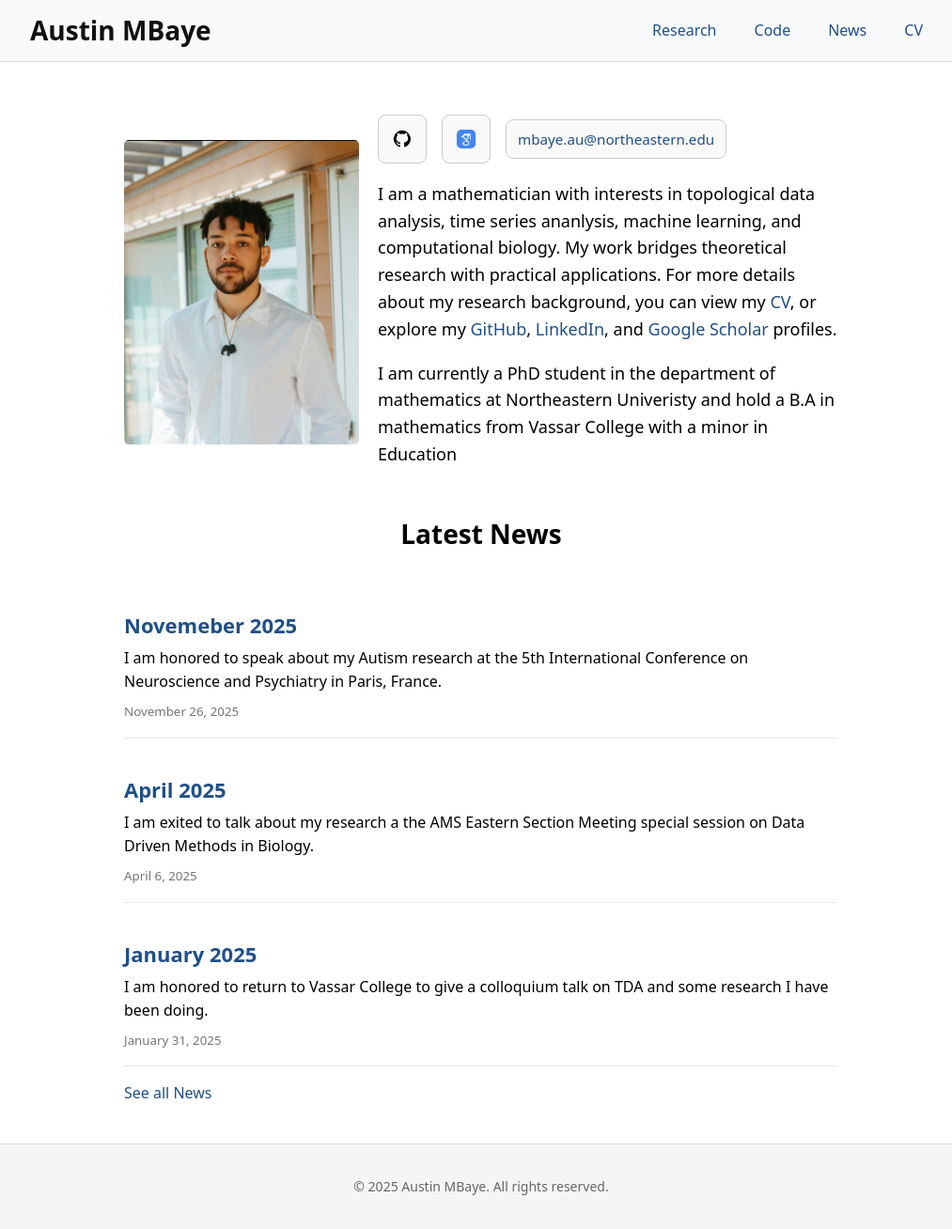
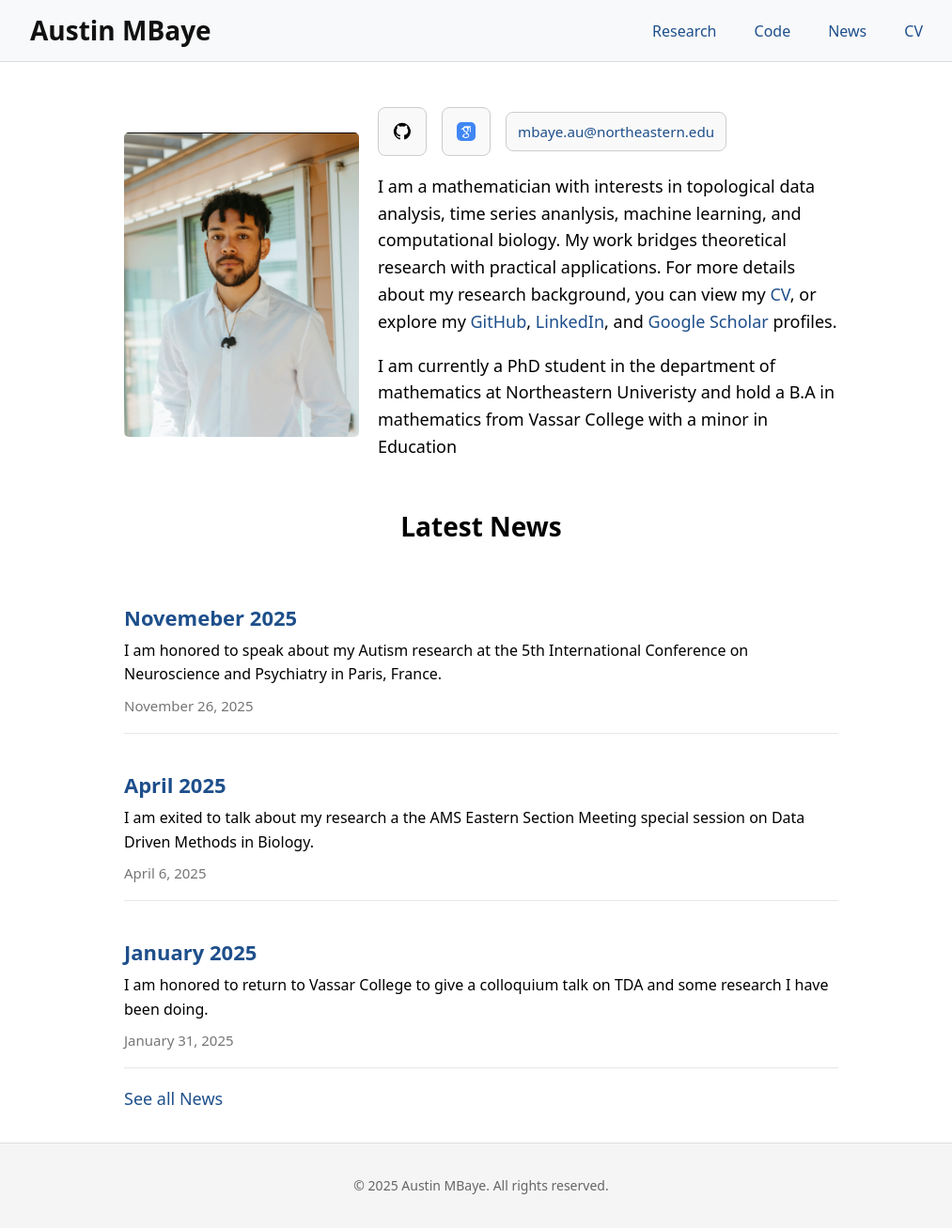
Before and after one commit to ambaye15/ambaye15.github.io, a Jekyll site: the page built from index.html, in a window 1280 px wide. Shown: the whole page at 94% size, without its empty margins (128-1141 px from the left). Built offline with Jekyll 4.4.1, drawn with Linux system fonts in a browser that asks for light colours.

Commit message:
Update main.css

```diff
--- a/assets/main.css
+++ b/assets/main.css
@@ -67,11 +67,11 @@
   background-color: rgba(30, 79, 139, 0.08);
 }
 
-/* MAIN CONTENT */
+/* MAIN CONTENT margin:40, padding:20*/
 .page-content .wrapper {
   max-width: 760px;
-  margin: 40px auto;
-  padding: 0 20px;
+  margin: 32px auto;
+  padding: 0 16px;
 }
 
 /* FOOTER */
@@ -470,3 +470,46 @@
 .code-more li {
   font-size: 15px;
 }
+
+/* Some things to make it look nice on mobile devices */
+
+/* Fluid images & typography */
+img { max-width: 100%; height: auto; }
+
+/* Comfortable body text on phones */
+body { font-size: 16px; }            /* base */
+@media (min-width: 640px) { body { font-size: 17px; } }
+@media (min-width: 960px) { body { font-size: 18px; } }
+
+
+/* Mobile layout: stack title above nav and wrap links */
+@media (max-width: 720px) {
+  .header-wrapper {
+    flex-direction: column;
+    align-items: flex-start;
+    gap: 8px;
+  }
+  .site-nav ul {
+    gap: 12px;
+    flex-wrap: wrap;         /* allow wrapping to multiple lines */
+  }
+  .site-nav a {
+    padding: 8px 10px;       /* bigger tap targets */
+  }
+}
+
+@media (max-width: 720px) {
+  .blurb-container {
+    flex-direction: column;
+    align-items: center;
+    text-align: left;      /* or center if you prefer */
+  }
+  .profile-with-image img {
+    max-width: 160px;      /* slightly smaller on small screens */
+  }
+}
+
+@media (max-width: 720px) {
+  .news-item h3 { font-size: 20px; }
+  .news-item p  { font-size: 15px; }
+}
```
